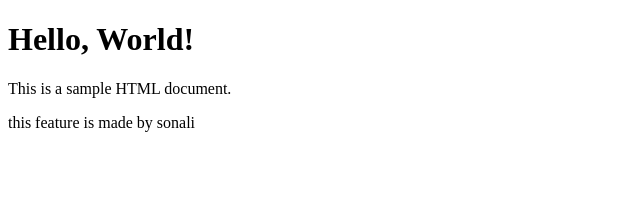
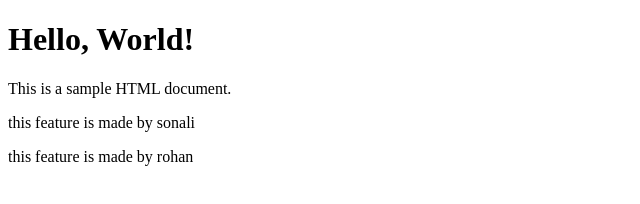
Before and after one commit to rohandaphal3020-hub/rohan-test-git, a plain HTML site: page index.html in a window 1280 px wide. Shown: the whole page, without its empty margins (0-640 px from the left). Drawn offline with Linux system fonts and the light colour scheme.

Commit message:
update rohan branch

```diff
--- a/index.html
+++ b/index.html
@@ -10,5 +10,7 @@
     <p>This is a sample HTML document.</p>
 
     <p>this feature is made by sonali</p>
+
+    <p>this feature is made by rohan</p>
 </body>
 </html>
```
